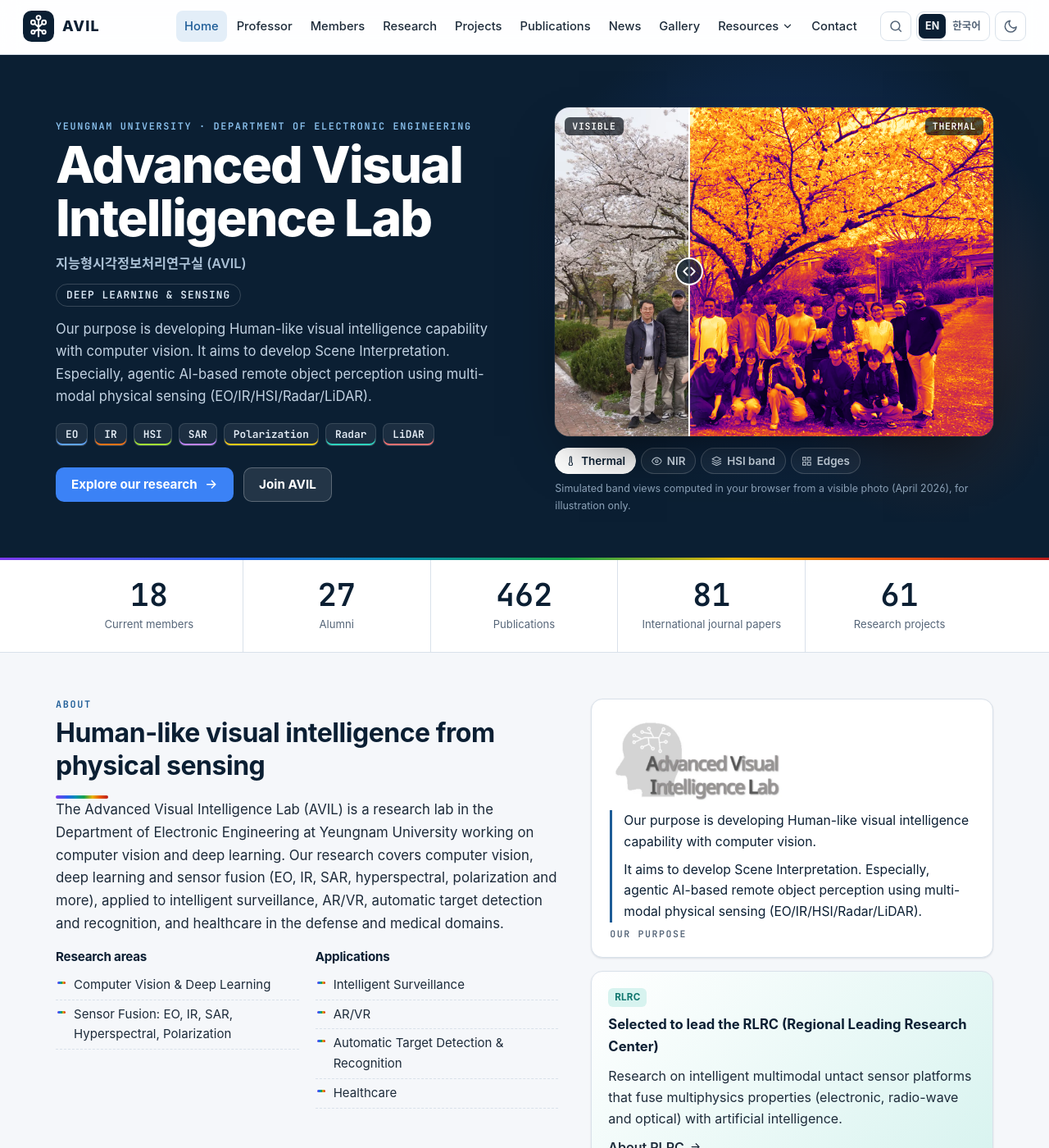
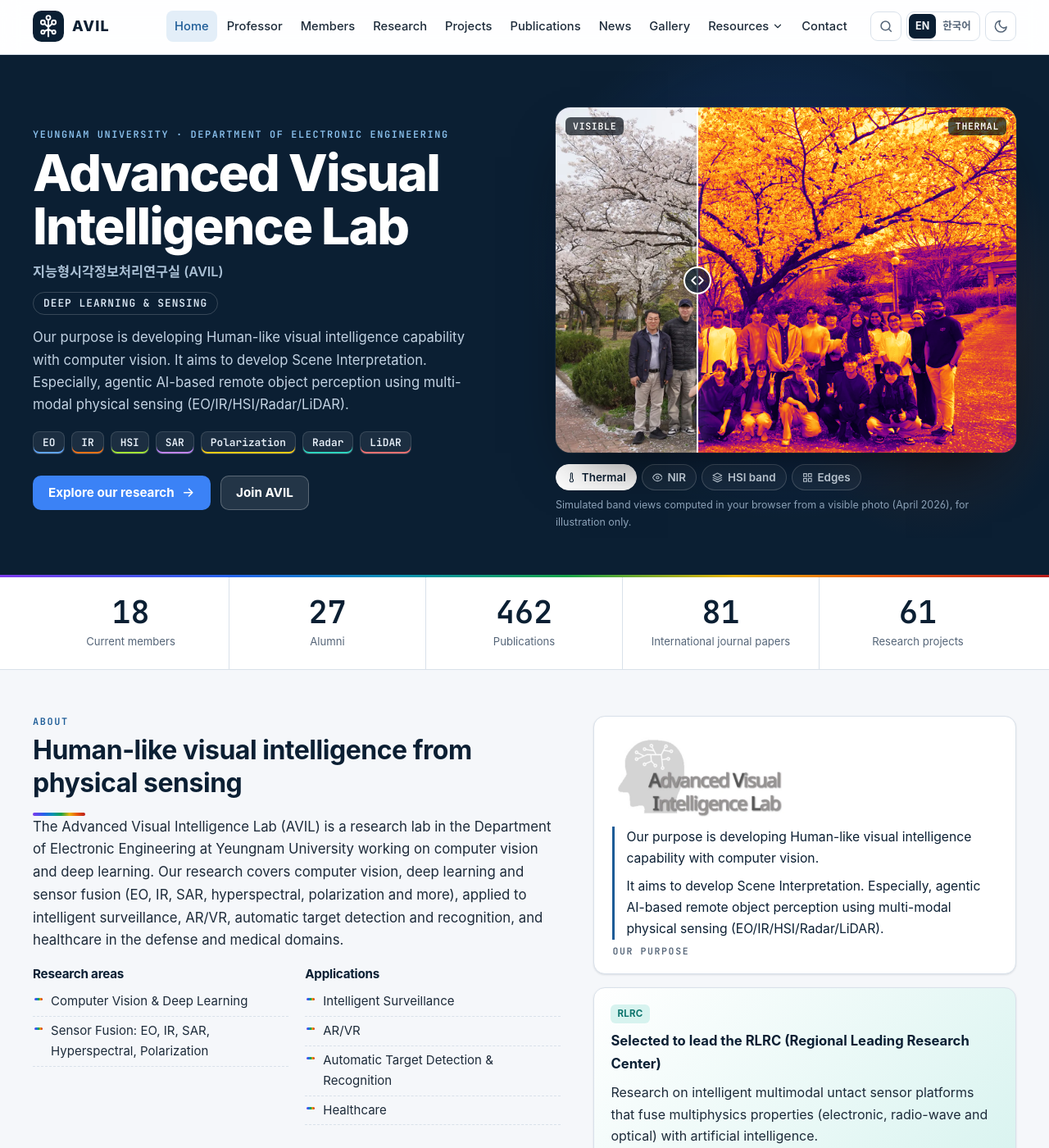
Before and after one commit to AVIL-Lab/avil, a Jekyll site: the page built from index.html, in a window 1280 px wide and 1400 px high. Shown: the whole window at 82% size. Built offline with Jekyll 4.4.1, drawn with Linux system fonts in a browser that asks for light colours; some web fonts are replaced.

Commit message:
style: widen page container to 1680px
Content column grows from 1200px to 1680px (40px side padding on wide
screens); the header now aligns with the content edges.

```diff
--- a/assets/css/base.css
+++ b/assets/css/base.css
@@ -32,7 +32,7 @@
   --t-field: #c2410c; --t-field-bg: #fde6d8;
   --font: "Pretendard Variable", Pretendard, -apple-system, BlinkMacSystemFont, "Segoe UI", "Apple SD Gothic Neo", "Malgun Gothic", "Noto Sans KR", "Noto Sans CJK KR", "Noto Sans CJK JP", sans-serif;
   --mono: "JetBrains Mono", ui-monospace, SFMono-Regular, Menlo, monospace;
-  --wrap: 1200px;
+  --wrap: 1680px;
   --header-h: 64px;
 }
 
@@ -96,6 +96,7 @@ html[data-lang="ko"] body { word-break: keep-all; }
 
 .wrap { width: 100%; max-width: var(--wrap); margin: 0 auto; padding: 0 16px; }
 @media (min-width: 720px) { .wrap { padding: 0 28px; } }
+@media (min-width: 1280px) { .wrap { padding: 0 40px; } }
 .i { width: 1.15em; height: 1.15em; flex: none; fill: none; stroke: currentColor; stroke-width: 2; stroke-linecap: round; stroke-linejoin: round; }
 .i--sm { width: .95em; height: .95em; }
 .spectrum-line { height: 3px; background: var(--spectral); opacity: .9; }
@@ -104,7 +105,7 @@ html[data-lang="ko"] body { word-break: keep-all; }
 .site-header { position: sticky; top: 0; z-index: 50; background: color-mix(in srgb, var(--surface) 88%, transparent); backdrop-filter: saturate(1.4) blur(12px); -webkit-backdrop-filter: saturate(1.4) blur(12px); border-bottom: 1px solid var(--line); }
 .site-header .spectrum-line { height: 2px; opacity: 0; transition: opacity .3s; }
 .site-header.is-scrolled .spectrum-line { opacity: .85; }
-.site-header__bar { display: flex; align-items: center; gap: 18px; height: var(--header-h); max-width: 1440px; }
+.site-header__bar { display: flex; align-items: center; gap: 18px; height: var(--header-h); max-width: var(--wrap); }
 .brand { display: flex; flex: none; align-items: center; gap: 10px; color: var(--ink); }
 .brand:hover { text-decoration: none; }
 .brand__mark svg { width: 38px; height: 38px; }
```
